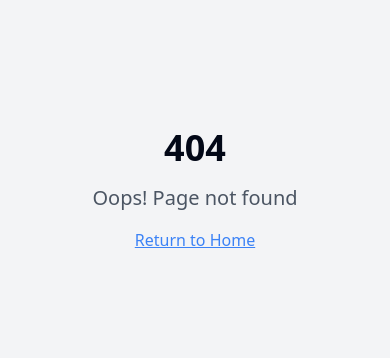
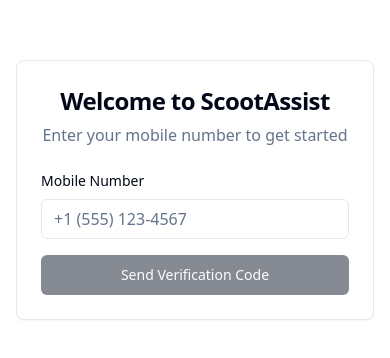
Before and after one commit to lookog/scoot-assist-ai, a React (Vite) app: page /auth in a window 390 px wide. Before the commit this address had no page. Shown: the part 232-590 px from the top of the page. Built offline with nearby package versions, Linux system fonts and the light colour scheme.

Commit message:
Implement authentication and entry screens
Implement mobile number-based login, OTP verification, secure user session management, a personalized welcome screen, and logout functionality.

```diff
--- a/src/App.tsx
+++ b/src/App.tsx
@@ -3,7 +3,10 @@ import { Toaster as Sonner } from "@/components/ui/sonner";
 import { TooltipProvider } from "@/components/ui/tooltip";
 import { QueryClient, QueryClientProvider } from "@tanstack/react-query";
 import { BrowserRouter, Routes, Route } from "react-router-dom";
+import { AuthProvider } from "@/hooks/useAuth";
+import ProtectedRoute from "@/components/ProtectedRoute";
 import Index from "./pages/Index";
+import Auth from "./pages/Auth";
 import NotFound from "./pages/NotFound";
 
 const queryClient = new QueryClient();
@@ -11,15 +14,22 @@ const queryClient = new QueryClient();
 const App = () => (
   <QueryClientProvider client={queryClient}>
     <TooltipProvider>
+      <AuthProvider>
         <Toaster />
         <Sonner />
         <BrowserRouter>
           <Routes>
-          <Route path="/" element={<Index />} />
+            <Route path="/auth" element={<Auth />} />
+            <Route path="/" element={
+              <ProtectedRoute>
+                <Index />
+              </ProtectedRoute>
+            } />
             {/* ADD ALL CUSTOM ROUTES ABOVE THE CATCH-ALL "*" ROUTE */}
             <Route path="*" element={<NotFound />} />
           </Routes>
         </BrowserRouter>
+      </AuthProvider>
     </TooltipProvider>
   </QueryClientProvider>
 );
--- /dev/null
+++ b/src/components/ProtectedRoute.tsx
@@ -0,0 +1,26 @@
+import { Navigate } from 'react-router-dom';
+import { useAuth } from '@/hooks/useAuth';
+
+interface ProtectedRouteProps {
+  children: React.ReactNode;
+}
+
+const ProtectedRoute = ({ children }: ProtectedRouteProps) => {
+  const { user, loading } = useAuth();
+
+  if (loading) {
+    return (
+      <div className="min-h-screen flex items-center justify-center">
+        <div className="animate-spin rounded-full h-8 w-8 border-b-2 border-primary"></div>
+      </div>
+    );
+  }
+
+  if (!user) {
+    return <Navigate to="/auth" replace />;
+  }
+
+  return <>{children}</>;
+};
+
+export default ProtectedRoute;
--- /dev/null
+++ b/src/hooks/useAuth.tsx
@@ -0,0 +1,61 @@
+import { createContext, useContext, useEffect, useState } from 'react';
+import { User, Session } from '@supabase/supabase-js';
+import { supabase } from '@/integrations/supabase/client';
+
+interface AuthContextType {
+  user: User | null;
+  session: Session | null;
+  loading: boolean;
+  signOut: () => Promise<void>;
+}
+
+const AuthContext = createContext<AuthContextType | undefined>(undefined);
+
+export const AuthProvider = ({ children }: { children: React.ReactNode }) => {
+  const [user, setUser] = useState<User | null>(null);
+  const [session, setSession] = useState<Session | null>(null);
+  const [loading, setLoading] = useState(true);
+
+  useEffect(() => {
+    // Set up auth state listener
+    const { data: { subscription } } = supabase.auth.onAuthStateChange(
+      (event, session) => {
+        setSession(session);
+        setUser(session?.user ?? null);
+        setLoading(false);
+      }
+    );
+
+    // Check for existing session
+    supabase.auth.getSession().then(({ data: { session } }) => {
+      setSession(session);
+      setUser(session?.user ?? null);
+      setLoading(false);
+    });
+
+    return () => subscription.unsubscribe();
+  }, []);
+
+  const signOut = async () => {
+    try {
+      await supabase.auth.signOut();
+      window.location.href = '/auth';
+    } catch (error) {
+      console.error('Error signing out:', error);
+    }
+  };
+
+  return (
+    <AuthContext.Provider value={{ user, session, loading, signOut }}>
+      {children}
+    </AuthContext.Provider>
+  );
+};
+
+export const useAuth = () => {
+  const context = useContext(AuthContext);
+  if (context === undefined) {
+    throw new Error('useAuth must be used within an AuthProvider');
+  }
+  return context;
+};
--- /dev/null
+++ b/src/pages/Auth.tsx
@@ -0,0 +1,159 @@
+import { useState } from "react";
+import { Button } from "@/components/ui/button";
+import { Input } from "@/components/ui/input";
+import { Card, CardContent, CardHeader, CardTitle } from "@/components/ui/card";
+import { InputOTP, InputOTPGroup, InputOTPSlot } from "@/components/ui/input-otp";
+import { useToast } from "@/hooks/use-toast";
+import { supabase } from "@/integrations/supabase/client";
+
+const Auth = () => {
+  const [step, setStep] = useState<'phone' | 'otp'>('phone');
+  const [phoneNumber, setPhoneNumber] = useState('');
+  const [otp, setOtp] = useState('');
+  const [loading, setLoading] = useState(false);
+  const { toast } = useToast();
+
+  const handlePhoneSubmit = async (e: React.FormEvent) => {
+    e.preventDefault();
+    setLoading(true);
+
+    try {
+      const { error } = await supabase.auth.signInWithOtp({
+        phone: phoneNumber,
+        options: {
+          channel: 'sms'
+        }
+      });
+
+      if (error) throw error;
+
+      toast({
+        title: "OTP Sent",
+        description: "Please check your phone for the verification code.",
+      });
+      setStep('otp');
+    } catch (error: any) {
+      toast({
+        title: "Error",
+        description: error.message,
+        variant: "destructive",
+      });
+    } finally {
+      setLoading(false);
+    }
+  };
+
+  const handleOtpSubmit = async (e: React.FormEvent) => {
+    e.preventDefault();
+    setLoading(true);
+
+    try {
+      const { error } = await supabase.auth.verifyOtp({
+        phone: phoneNumber,
+        token: otp,
+        type: 'sms'
+      });
+
+      if (error) throw error;
+
+      // Redirect will happen automatically via auth state change
+      window.location.href = '/';
+    } catch (error: any) {
+      toast({
+        title: "Invalid Code",
+        description: "Please check your verification code and try again.",
+        variant: "destructive",
+      });
+    } finally {
+      setLoading(false);
+    }
+  };
+
+  const handleBack = () => {
+    setStep('phone');
+    setOtp('');
+  };
+
+  return (
+    <div className="min-h-screen flex items-center justify-center bg-background p-4">
+      <Card className="w-full max-w-md">
+        <CardHeader className="text-center">
+          <CardTitle className="text-2xl font-bold">
+            {step === 'phone' ? 'Welcome to ScootAssist' : 'Enter Verification Code'}
+          </CardTitle>
+          <p className="text-muted-foreground">
+            {step === 'phone'
+              ? 'Enter your mobile number to get started'
+              : `We sent a code to ${phoneNumber}`
+            }
+          </p>
+        </CardHeader>
+        <CardContent>
+          {step === 'phone' ? (
+            <form onSubmit={handlePhoneSubmit} className="space-y-4">
+              <div>
+                <label htmlFor="phone" className="block text-sm font-medium mb-2">
+                  Mobile Number
+                </label>
+                <Input
+                  id="phone"
+                  type="tel"
+                  placeholder="+1 (555) 123-4567"
+                  value={phoneNumber}
+                  onChange={(e) => setPhoneNumber(e.target.value)}
+                  required
+                  className="w-full"
+                />
+              </div>
+              <Button
+                type="submit"
+                className="w-full"
+                disabled={loading || !phoneNumber}
+              >
+                {loading ? 'Sending...' : 'Send Verification Code'}
+              </Button>
+            </form>
+          ) : (
+            <form onSubmit={handleOtpSubmit} className="space-y-4">
+              <div className="flex justify-center">
+                <InputOTP
+                  maxLength={6}
+                  value={otp}
+                  onChange={setOtp}
+                >
+                  <InputOTPGroup>
+                    <InputOTPSlot index={0} />
+                    <InputOTPSlot index={1} />
+                    <InputOTPSlot index={2} />
+                    <InputOTPSlot index={3} />
+                    <InputOTPSlot index={4} />
+                    <InputOTPSlot index={5} />
+                  </InputOTPGroup>
+                </InputOTP>
+              </div>
+              <div className="space-y-2">
+                <Button
+                  type="submit"
+                  className="w-full"
+                  disabled={loading || otp.length !== 6}
+                >
+                  {loading ? 'Verifying...' : 'Verify Code'}
+                </Button>
+                <Button
+                  type="button"
+                  variant="outline"
+                  className="w-full"
+                  onClick={handleBack}
+                >
+                  Back
+                </Button>
+              </div>
+            </form>
+          )}
+        </CardContent>
+      </Card>
+    </div>
+  );
+};
+
+export default Auth;
--- a/src/pages/Index.tsx
+++ b/src/pages/Index.tsx
@@ -1,11 +1,42 @@
-// Update this page (the content is just a fallback if you fail to update the page)
+import { useAuth } from "@/hooks/useAuth";
+import { Button } from "@/components/ui/button";
+import { Card, CardContent, CardHeader, CardTitle } from "@/components/ui/card";
 
 const Index = () => {
+  const { user, signOut } = useAuth();
+
   return (
-    <div className="min-h-screen flex items-center justify-center bg-background">
-      <div className="text-center">
-        <h1 className="text-4xl font-bold mb-4">Welcome to Your Blank App</h1>
-        <p className="text-xl text-muted-foreground">Start building your amazing project here!</p>
+    <div className="min-h-screen bg-background p-4">
+      <div className="max-w-md mx-auto pt-8">
+        <Card>
+          <CardHeader className="text-center">
+            <CardTitle className="text-2xl font-bold">
+              Welcome to ScootAssist AI
+            </CardTitle>
+            <p className="text-muted-foreground">
+              Hello {user?.phone || 'there'}! 👋
+            </p>
+          </CardHeader>
+          <CardContent className="space-y-4">
+            <div className="text-center space-y-2">
+              <p className="text-sm text-muted-foreground">
+                Your AI-powered scooter assistance is ready to help
+              </p>
+              <Button className="w-full" size="lg">
+                Start New Chat
+              </Button>
+            </div>
+            <div className="pt-4 border-t">
+              <Button
+                variant="outline"
+                onClick={signOut}
+                className="w-full"
+              >
+                Sign Out
+              </Button>
+            </div>
+          </CardContent>
+        </Card>
       </div>
     </div>
   );
```
Lines whose indentation alone changed are shown as unchanged.
